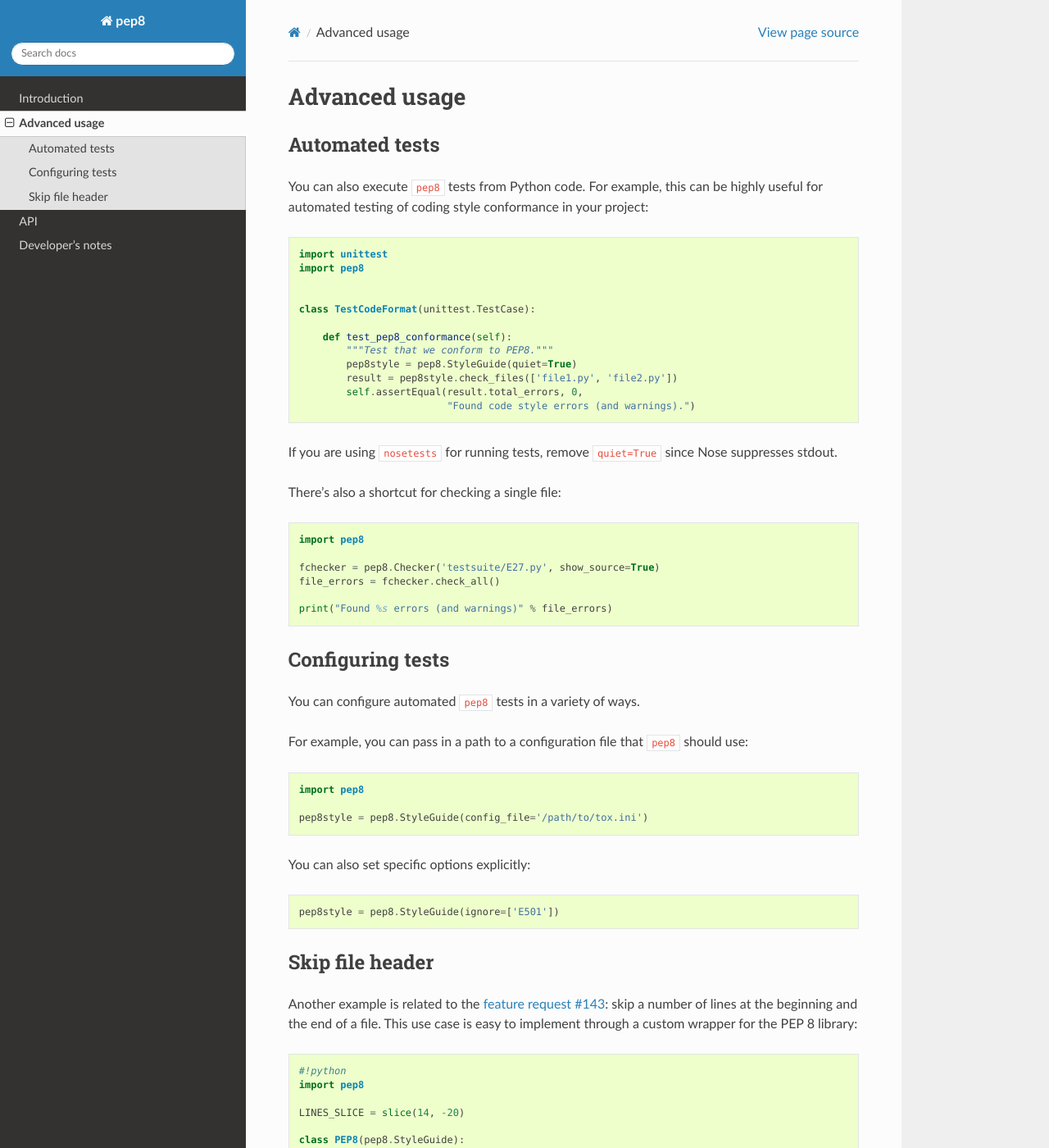
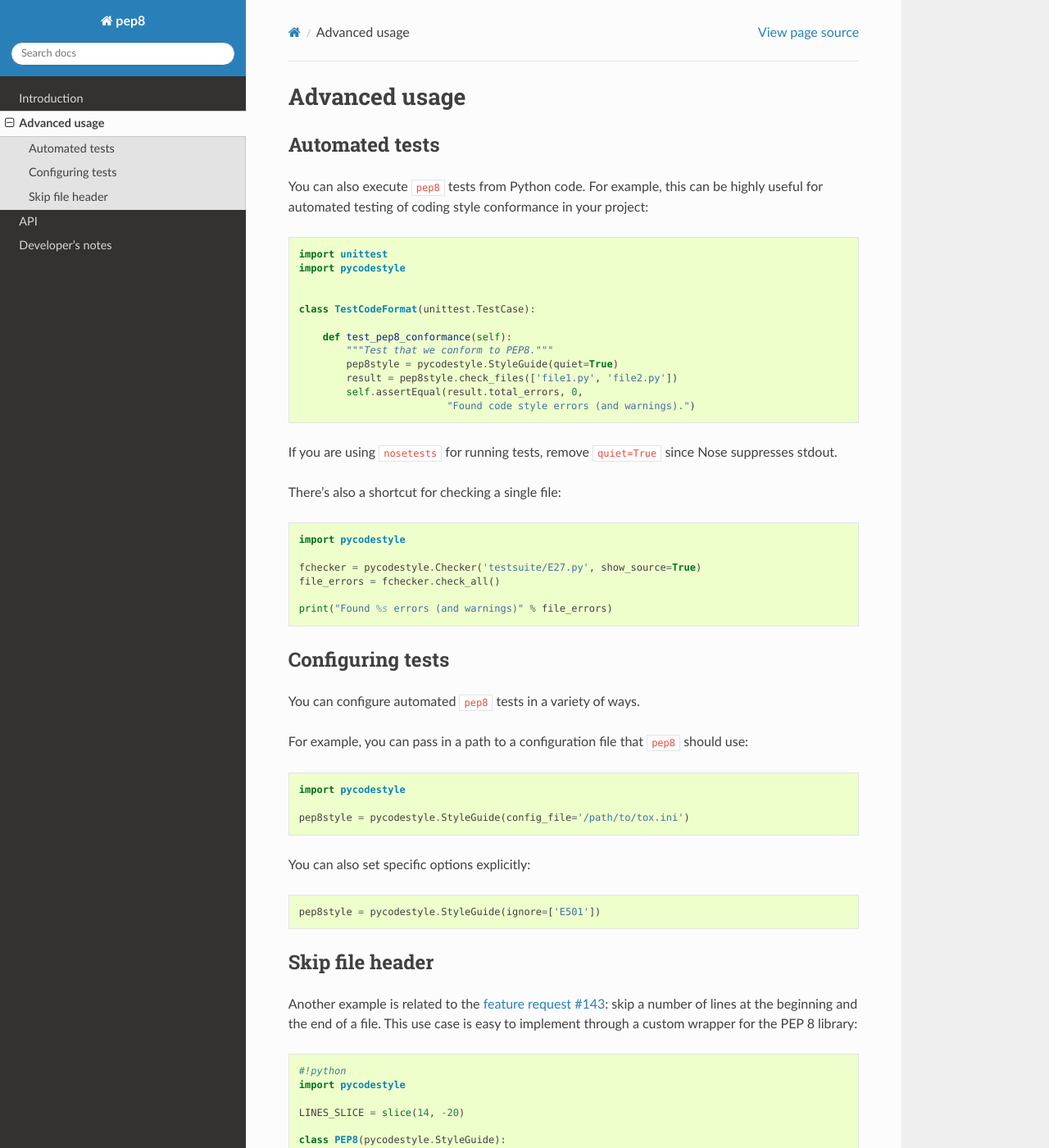
Before and after one commit to PyCQA/pycodestyle, a Sphinx documentation site: the page built from docs/advanced.rst, in a window 1280 px wide and 1400 px high. Shown: the whole window at 82% size. Built offline with Sphinx 7.4.7 and the Read the Docs theme 2.0.0, drawn with Linux system fonts in a browser that asks for light colours; the version number could not be read and is left out; some of the changed text lies outside the part shown.

Commit message:
Updated tests and doc examples -> pycodestyle

```diff
--- a/docs/advanced.rst
+++ b/docs/advanced.rst
@@ -13,14 +13,14 @@
 in your project::
 
   import unittest
-  import pep8
+  import pycodestyle
 
 
   class TestCodeFormat(unittest.TestCase):
 
       def test_pep8_conformance(self):
           """Test that we conform to PEP8."""
-          pep8style = pep8.StyleGuide(quiet=True)
+          pep8style = pycodestyle.StyleGuide(quiet=True)
           result = pep8style.check_files(['file1.py', 'file2.py'])
           self.assertEqual(result.total_errors, 0,
                            "Found code style errors (and warnings).")
@@ -30,9 +30,9 @@
 
 There's also a shortcut for checking a single file::
 
-  import pep8
+  import pycodestyle
 
-  fchecker = pep8.Checker('testsuite/E27.py', show_source=True)
+  fchecker = pycodestyle.Checker('testsuite/E27.py', show_source=True)
   file_errors = fchecker.check_all()
 
   print("Found %s errors (and warnings)" % file_errors)
@@ -46,13 +46,13 @@
 For example, you can pass in a path to a configuration file that ``pep8``
 should use::
 
-  import pep8
+  import pycodestyle
 
-  pep8style = pep8.StyleGuide(config_file='/path/to/tox.ini')
+  pep8style = pycodestyle.StyleGuide(config_file='/path/to/tox.ini')
 
 You can also set specific options explicitly::
 
-  pep8style = pep8.StyleGuide(ignore=['E501'])
+  pep8style = pycodestyle.StyleGuide(ignore=['E501'])
 
 
 Skip file header
@@ -64,19 +64,19 @@
 through a custom wrapper for the PEP 8 library::
 
   #!python
-  import pep8
+  import pycodestyle
 
   LINES_SLICE = slice(14, -20)
 
-  class PEP8(pep8.StyleGuide):
-      """This subclass of pep8.StyleGuide will skip the first and last lines
+  class PEP8(pycodestyle.StyleGuide):
+      """This subclass of pycodestyle.StyleGuide will skip the first and last lines
       of each file."""
 
       def input_file(self, filename, lines=None, expected=None, line_offset=0):
           if lines is None:
               assert line_offset == 0
               line_offset = LINES_SLICE.start or 0
-              lines = pep8.readlines(filename)[LINES_SLICE]
+              lines = pycodestyle.readlines(filename)[LINES_SLICE]
           return super(PEP8, self).input_file(
               filename, lines=lines, expected=expected, line_offset=line_offset)
 
```
Also changed, not shown: 5 other files.
